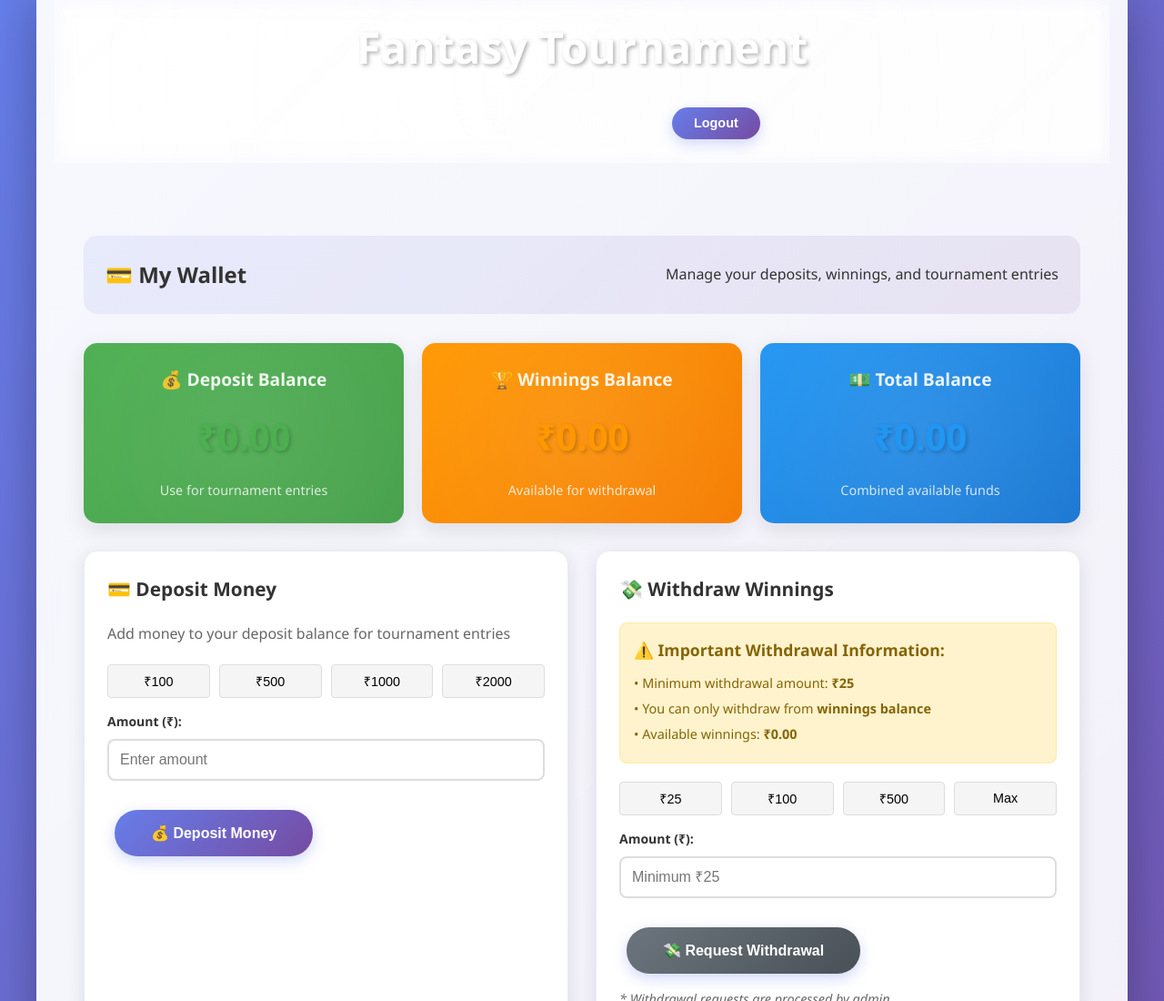
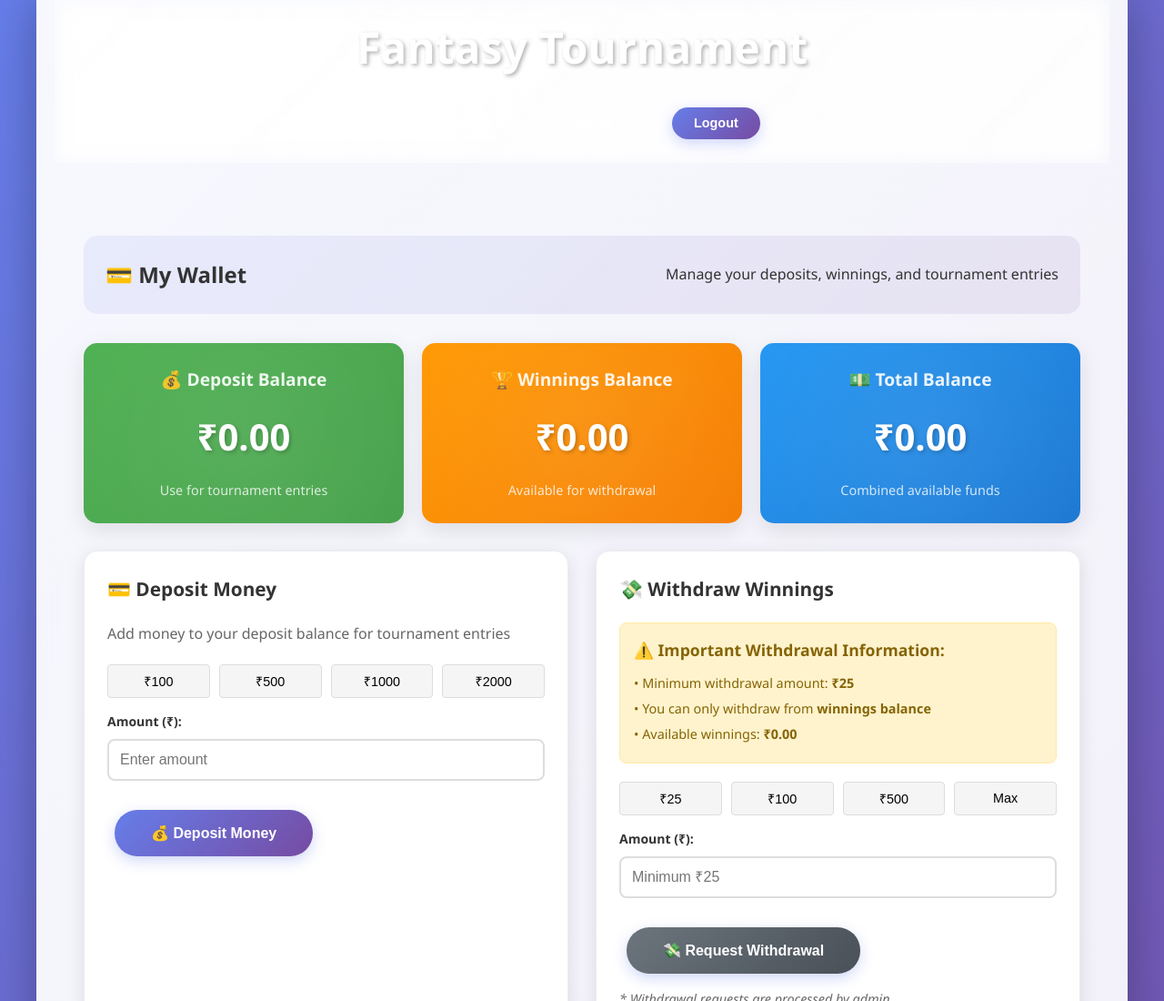
Before and after one commit to Coder-Vinayek/Test-Fantasy, a website: page fantasy-tournament-website - Copy/views/wallet.html in a window 1280 px wide. Shown: the top 1100 px of the page at 91% size. Drawn offline with Linux system fonts and the light colour scheme; no server answers.

Commit message:
Update style.css

```diff
--- a/fantasy-tournament-website - Copy/public/css/style.css
+++ b/fantasy-tournament-website - Copy/public/css/style.css
@@ -3137,18 +3137,6 @@ body {
     margin-bottom: 0.5rem;
 }
 
-.deposit-card .balance-amount {
-    color: #4CAF50;
-}
-
-.winnings-card .balance-amount {
-    color: #FF9800;
-}
-
-.total-card .balance-amount {
-    color: #2196F3;
-}
-
 .balance-description {
     color: #666;
     font-size: 0.9rem;
```
